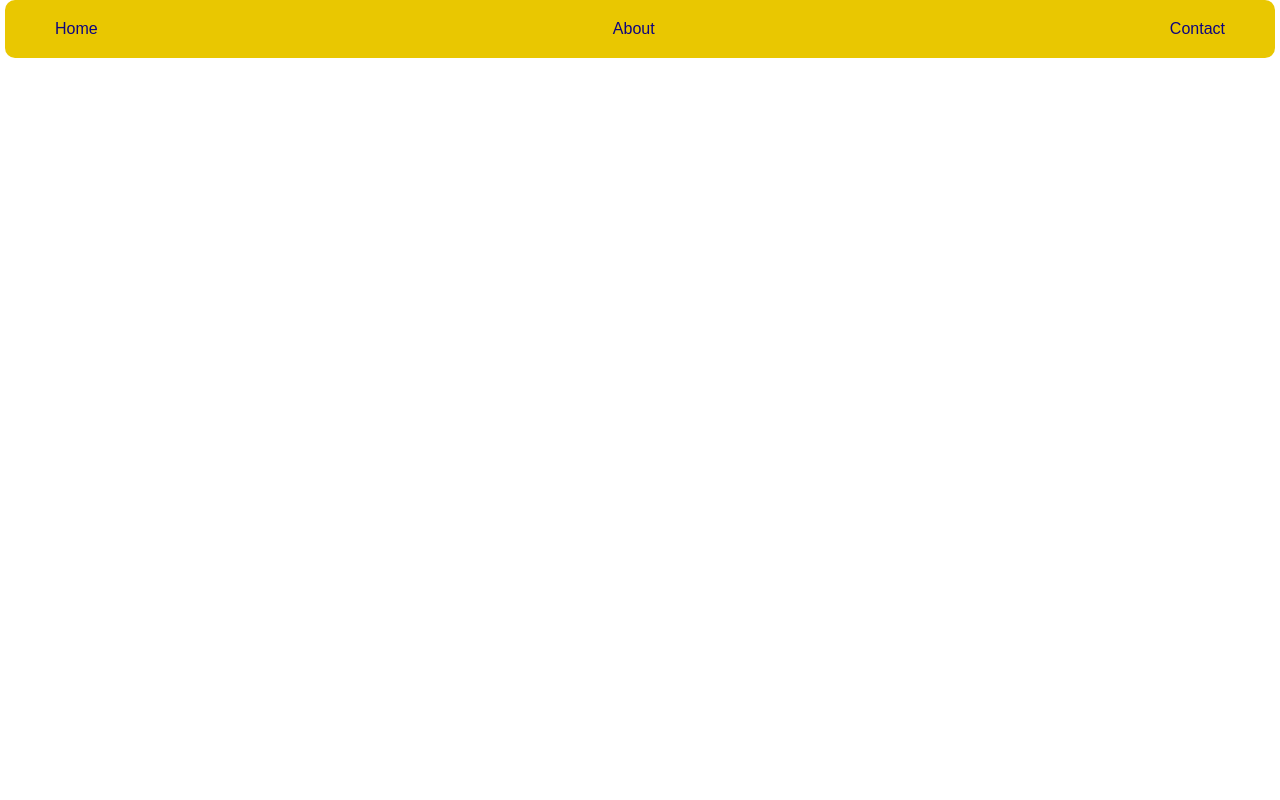
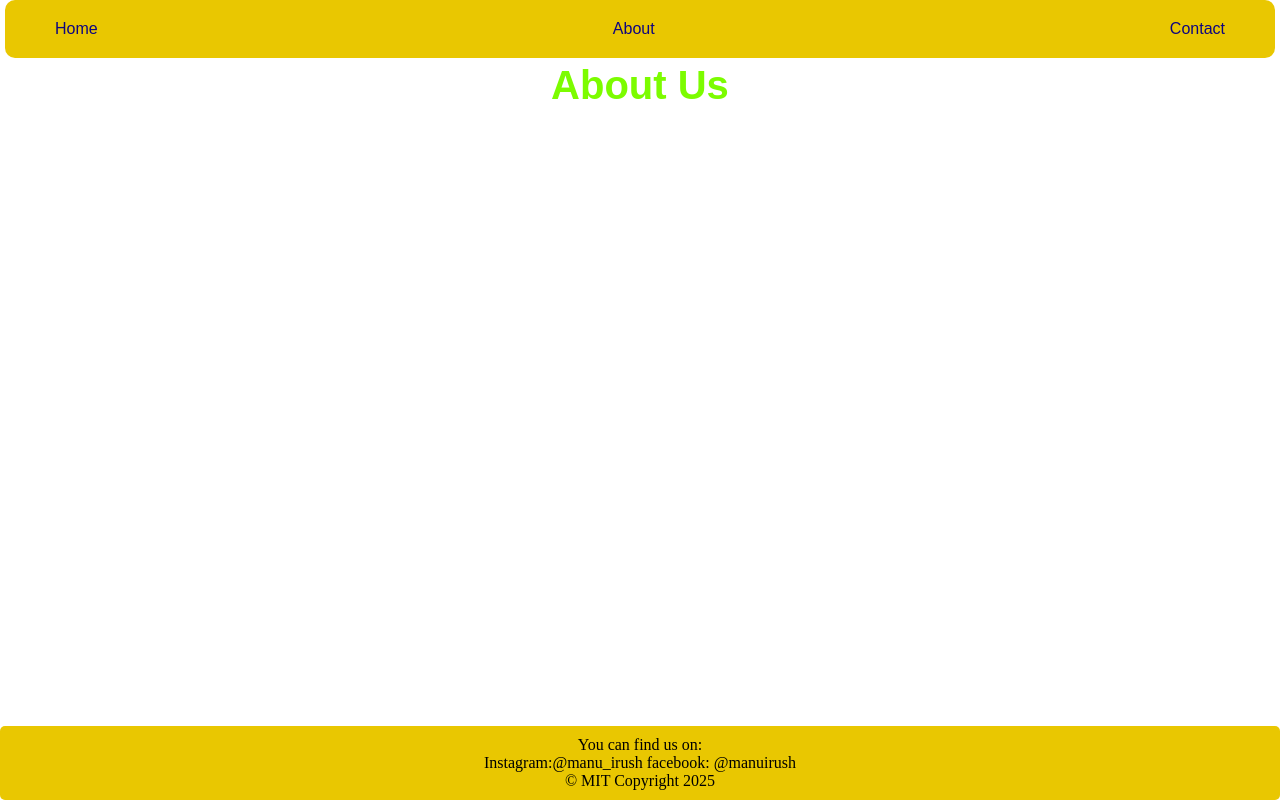
Before and after one commit to emmanuelmaina/Farm-Website, a plain HTML site: page about.html in a window 1280 px wide. Drawn offline with Linux system fonts and the light colour scheme.

Commit message:
add footer and images

```diff
--- a/about.html
+++ b/about.html
@@ -9,15 +9,25 @@
 </head>
 <body>
     <header>
-
         <nav class="navigation" >
             <a href="index.html" target="_blank">Home</a>
             <a href="about.html">About</a>
             <a href="contact.html" target="_blank">Contact</a>
         </nav>
-
-
     </header>
 
+    <main>
+        <div class="about-container">
+            <h1>About Us</h1>
+            <p>Welcome to Farm Expert, your go-to source for all things farming! We are dedicated to providing you with the best farm inventory to help you manage your farm as efficiently as possible</p>
+            <p>We also offer you with one of the best places where you can acquire state-of-the-art equipment for your farm</p>
+            <p>Thank you for visiting Farm Expert. We look forward to helping you grow!</p>
+        </div>
+    </main>
+    <footer>
+        <p>You can find us on:</p>
+        <p>Instagram:@manu_irush facebook: @manuirush </p>
+        <p>&copy; MIT Copyright 2025</p>
+     </footer>
 </body>
 </html>
--- a/styles/styles.css
+++ b/styles/styles.css
@@ -9,7 +9,6 @@ body{
     background-position: center;
     background-repeat: no-repeat;
     background-attachment: fixed ;
-
 }
 .navigation{
     margin: 0px 5px 5px 5px;
@@ -34,7 +33,7 @@ a:hover {
     display: flex;
     justify-content: center;
     align-items: center;
-    height: 100vh;
+    height: 80vh;
 }
 label {
     font-size: 20px;
@@ -66,3 +65,23 @@ input:focus, textarea:focus {
     outline: none;
     border: 2px solid hsl(193, 87%, 49%);
 }
+.about-container h1{
+    font-size: 2.5em;
+    text-align: center;
+    color: lawngreen;
+}
+.about-container p{
+    font-size: 1.5em;
+    color: hsl(0, 0%, 100%);
+}
+footer{
+    position:fixed;
+    bottom: 0;;
+    background-color: hsl(51, 99%, 46%);
+    text-align: center;
+    width: 100%;
+    padding: 10px 0px;
+    border-radius: 5px;
+    font-family: Poetsen one;
+    margin-top: 20px;
+}
```
Also changed, not shown: contact.html (+7 -2 lines), index.html (+6 -3 lines), assets/images/cows.jpeg (added), assets/images/fertilizer.jpeg (added), assets/images/hens.jpeg (added), assets/images/modern-tech.jpeg (added), assets/images/sheep.jpeg (added), assets/images/tractor.jpeg (added).
